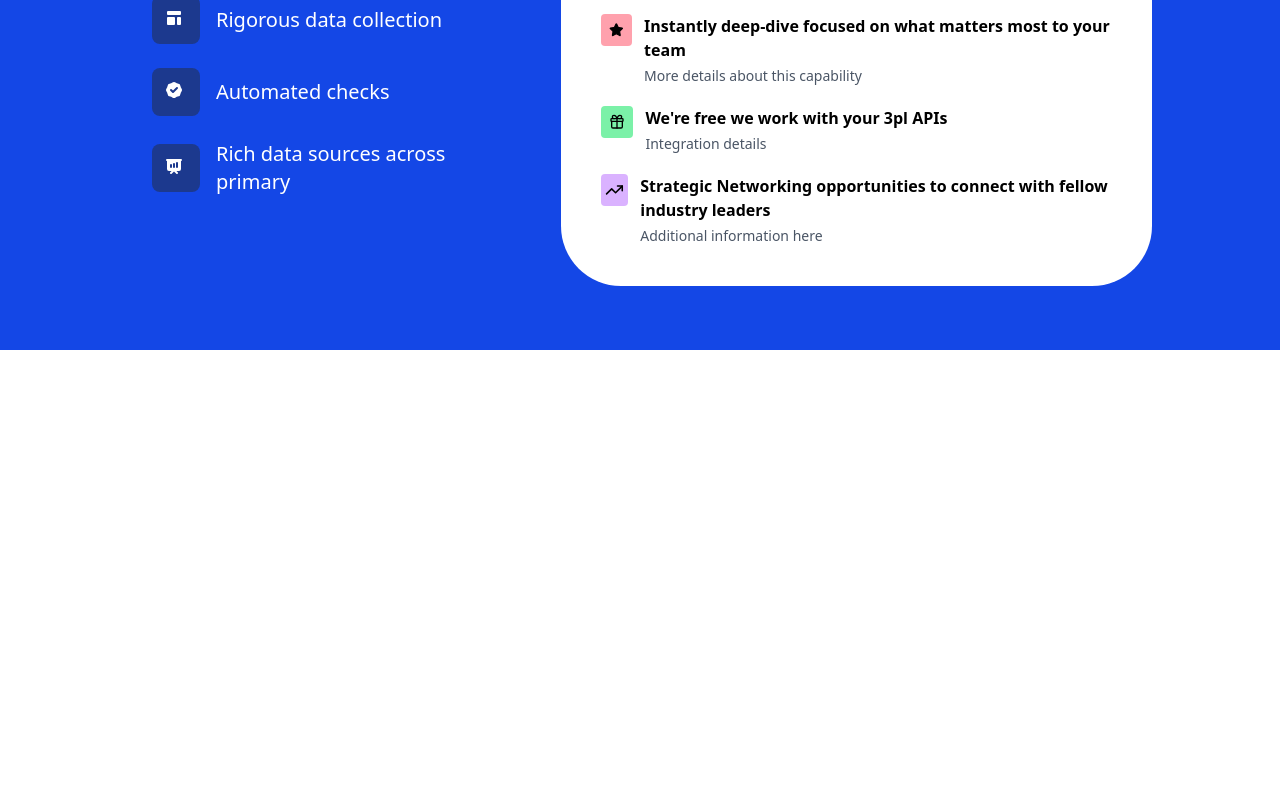
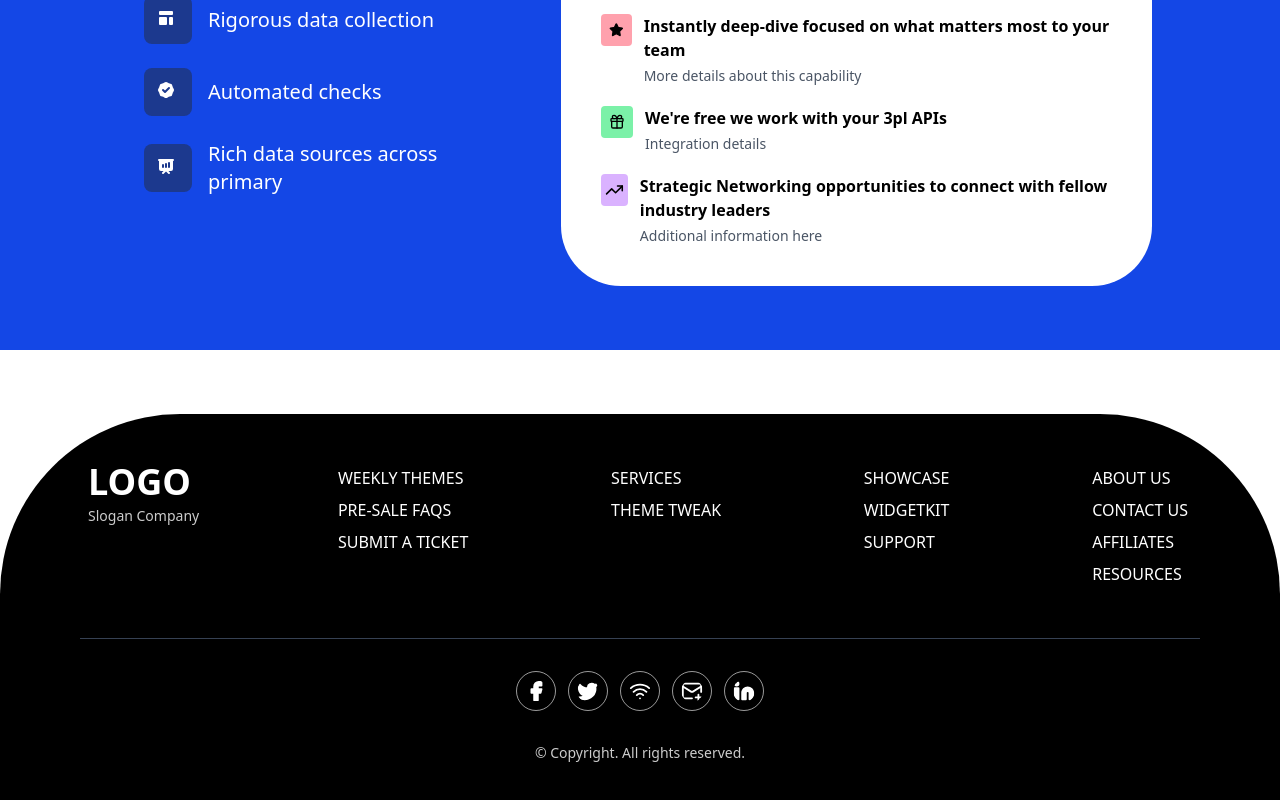
Before and after one commit to Pranavi125/bytebounce-auth-ui, a React (Vite) app: page / in a window 1280 px wide. Shown: the part 580-1380 px from the top of the page. Before the commit the page ends 930 px from the top, so only its background shows below. Built offline with nearby package versions, Linux system fonts and the light colour scheme.

Commit message:
Why choose us done and footer fixed

```diff
--- a/src/App.jsx
+++ b/src/App.jsx
@@ -12,6 +12,7 @@ function App() {
    <>
 
    <WhyUs/>
+   <Footer/>
 
    </>
   )
--- a/src/components/Footer.jsx
+++ b/src/components/Footer.jsx
@@ -2,54 +2,72 @@ import { Facebook, Twitter, Wifi, MailPlus, Linkedin } from "lucide-react"
 
 const Footer = () => {
   return (
-  <footer className="bg-black px-8 sm:px-12 lg:px-20 text-white mt-16 rounded-t-[80px] sm:rounded-t-[120px] lg:rounded-t-[180px] py-10">
-  <section className="grid grid-cols-2 sm:grid-cols-3 lg:flex lg:flex-wrap lg:justify-between gap-6 max-w-6xl mx-auto">
-
+    <footer className="bg-black px-6 sm:px-12 lg:px-20 text-white mt-16  sm:rounded-t-[120px] lg:rounded-t-[180px] py-8 sm:py-10">
+      <section className="max-w-6xl mx-auto">
+        <div className="hidden lg:flex lg:flex-wrap lg:justify-between gap-6">
           <div className="footer-1 p-2">
-      <a className="lg:text-4xl font-bold" href="/">LOGO</a>
+            <a className="text-4xl font-bold" href="/">LOGO</a>
             <h1 className="text-sm mt-1 opacity-80">Slogan Company</h1>
           </div>
-
           <div className="flex flex-col p-2">
-      <a className="p-1" href="/">WEEKLY THEMES</a>
-      <a className="p-1" href="/">PRE-SALE FAQS</a>
-      <a className="p-1" href="/">SUBMIT A TICKET</a>
+            <a className="p-1 hover:text-gray-300" href="/">WEEKLY THEMES</a>
+            <a className="p-1 hover:text-gray-300" href="/">PRE-SALE FAQS</a>
+            <a className="p-1 hover:text-gray-300" href="/">SUBMIT A TICKET</a>
+          </div>
+          <div className="flex flex-col p-2">
+            <a className="p-1 hover:text-gray-300" href="/">SERVICES</a>
+            <a className="p-1 hover:text-gray-300" href="/">THEME TWEAK</a>
+          </div>
+          <div className="flex flex-col p-2">
+            <a className="p-1 hover:text-gray-300" href="/">SHOWCASE</a>
+            <a className="p-1 hover:text-gray-300" href="/">WIDGETKIT</a>
+            <a className="p-1 hover:text-gray-300" href="/">SUPPORT</a>
+          </div>
+          <div className="flex flex-col p-2">
+            <a className="p-1 hover:text-gray-300" href="/">ABOUT US</a>
+            <a className="p-1 hover:text-gray-300" href="/">CONTACT US</a>
+            <a className="p-1 hover:text-gray-300" href="/">AFFILIATES</a>
+            <a className="p-1 hover:text-gray-300" href="/">RESOURCES</a>
+          </div>
         </div>
 
-    <div className="flex flex-col p-2">
-      <a className="p-1" href="/">SERVICES</a>
-      <a className="p-1" href="/">THEME TWEAK</a>
+       {/* {mobile View} */}
+        <div className="lg:hidden">
+          <div className="text-center mb-6">
+            <a className="text-3xl font-bold" href="/">LOGO</a>
+            <h1 className="text-sm mt-1 opacity-80">Slogan Company</h1>
           </div>
-
-    {/* <div className="flex flex-col p-2">
-      <a className="p-1" href="/">SHOWCASE</a>
-      <a className="p-1" href="/">WIDGETKIT</a>
-      <a className="p-1" href="/">SUPPORT</a>
-    </div> */}
-
-    <div className="flex flex-col p-2">
-      <a className="p-1" href="/">ABOUT US</a>
-      <a className="p-1" href="/">CONTACT US</a>
-      <a className="p-1" href="/">AFFILIATES</a>
-      <a className="p-1" href="/">RESOURCES</a>
+          <div className="flex justify-evenly text-sm">
+            <div className="flex flex-col space-y-2">
+              <a href="/">Weekly Themes</a>
+              <a href="/">Services</a>
+              <a  href="/">Showcase</a>
+              <a  href="/">About Us</a>
+            </div>
+            <div className="flex flex-col space-y-2">
+              <a  href="/">Pre-Sale FAQs</a>
+              <a  href="/">Theme Tweak</a>
+              <a  href="/">Support</a>
+              <a  href="/">Contact Us</a>
+            </div>
+          </div>
         </div>
       </section>
 
-  <hr className="mt-10 border-gray-700" />
-  <div className="flex gap-3 justify-center items-center py-8 flex-wrap">
-    <Facebook className="fill-white h-10 w-10 p-2 border border-white/60 rounded-full" />
-    <Twitter className="fill-white h-10 w-10 p-2 border border-white/60 rounded-full" />
-    <Wifi className="h-10 w-10 p-2 border border-white/60 rounded-full" />
-    <MailPlus className="h-10 w-10 p-2 border border-white/60 rounded-full" />
-    <Linkedin className="fill-white h-10 w-10 p-2 border border-white/60 rounded-full" />
+      <hr className="mt-8 sm:mt-10 border-gray-700" />
+
+      <div className="flex gap-3 justify-center items-center py-6 sm:py-8 flex-wrap">
+        <Facebook className="fill-white hover:bg-gray-700 h-9 w-9 sm:h-10 sm:w-10 p-2 border border-white/60 rounded-full" />
+        <Twitter className="fill-white hover:bg-gray-700 h-9 w-9 sm:h-10 sm:w-10 p-2 border border-white/60 rounded-full" />
+        <Wifi className="h-9 w-9 hover:bg-gray-700 sm:h-10 sm:w-10 p-2 border border-white/60 rounded-full" />
+        <MailPlus className="h-9 w-9 hover:bg-gray-700 sm:h-10 sm:w-10 p-2 border border-white/60 rounded-full" />
+        <Linkedin className="fill-white hover:bg-gray-700 h-9 w-9 sm:h-10 sm:w-10 p-2 border border-white/60 rounded-full" />
       </div>
 
-  <h1 className="text-center text-sm opacity-80 pb-3">
+      <h1 className="text-center text-xs sm:text-sm opacity-80 pb-3">
         &copy; Copyright. All rights reserved.
       </h1>
-
     </footer>
-
   )
 }
 
--- a/src/components/WhyUs.jsx
+++ b/src/components/WhyUs.jsx
@@ -10,12 +10,11 @@ const WhyUs = () => {
 
         {/* top section */}
         <section className='md:mb-10 flex gap-6 md:gap-10 w-full mb-0'>
-          <div className='bg-white w-full md:w-3/5 rounded-t-[60px] p-8 md:p-10'>
+          <div className='bg-white hover:scale-102 w-full h-1/3 md:w-3/5 rounded-t-[60px] p-6 md:p-10'>
             <h2 className='font-bold text-lg md:text-xl mb-4'>Why ByteBounce?</h2>
             <p className='text-sm md:text-base leading-relaxed text-gray-700'>
               We analyzed hundreds of companies over our startups as B-Corp
-              Certification tells us a company has committed to high social & environmental
-              standards, benefitting workers, customers, suppliers, community & the planet.
+              Certification tells us a company has committed to high social & benefitting workers, customers, suppliers, community & the planet.
               By supporting our mission-driven Certified B-Corps, you're helping sustain our morning ritual.
             </p>
           </div>
@@ -51,7 +50,7 @@ const WhyUs = () => {
 
         {/* bottom section*/}
         <section className='md:mt-10 flex gap-6 md:gap-10 w-full'>
-          <div className='hidden md:flex text-xl flex-col justify-center gap-6 w-2/5 p-6'>
+          <div className='hidden md:flex text-xl flex-col justify-center gap-6 w-2/5 p-4'>
             <div className='flex items-center gap-4'>
               <div className='bg-blue-900 p-3 rounded-lg'>
                 <svg className='w-6 h-6 text-white fill-white'>
@@ -62,7 +61,7 @@ const WhyUs = () => {
             </div>
             <div className='flex items-center gap-4'>
               <div className='bg-blue-900 p-3 rounded-lg'>
-                <svg className='w-6 h-6 text-white fill-white'>
+                <svg className=' w-6 h-6 text-white fill-white'>
                   <path fillRule='evenodd' d='M6.267 3.455a3.066 3.066 0 001.745-.723 3.066 3.066 0 013.976 0 3.066 3.066 0 001.745.723 3.066 3.066 0 012.812 2.812c.051.643.304 1.254.723 1.745a3.066 3.066 0 010 3.976 3.066 3.066 0 00-.723 1.745 3.066 3.066 0 01-2.812 2.812 3.066 3.066 0 00-1.745.723 3.066 3.066 0 01-3.976 0 3.066 3.066 0 00-1.745-.723 3.066 3.066 0 01-2.812-2.812 3.066 3.066 0 00-.723-1.745 3.066 3.066 0 010-3.976 3.066 3.066 0 00.723-1.745 3.066 3.066 0 012.812-2.812zm7.44 5.252a1 1 0 00-1.414-1.414L9 10.586 7.707 9.293a1 1 0 00-1.414 1.414l2 2a1 1 0 001.414 0l4-4z' clipRule='evenodd'/>
                 </svg>
               </div>
@@ -77,7 +76,7 @@ const WhyUs = () => {
               <span className='text-white font-medium'>Rich data sources across primary</span>
             </div>
           </div>
-          <div className='bg-white w-full md:w-3/5 rounded-b-[60px] p-6 md:p-10'>
+          <div className='bg-white hover:scale-102  w-full md:w-3/5 rounded-b-[60px] p-6 md:p-10'>
             <div className='space-y-5'>
               <div className='flex gap-3'>
                 <BarChart className="h-8 w-8 p-1 bg-blue-300 rounded"/>
```
Lines whose indentation alone changed are shown as unchanged.
